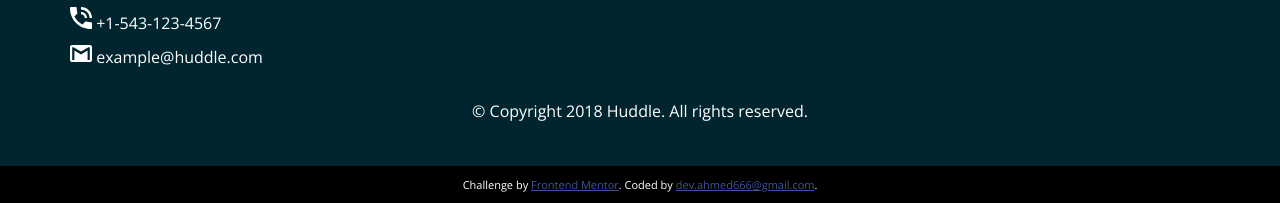
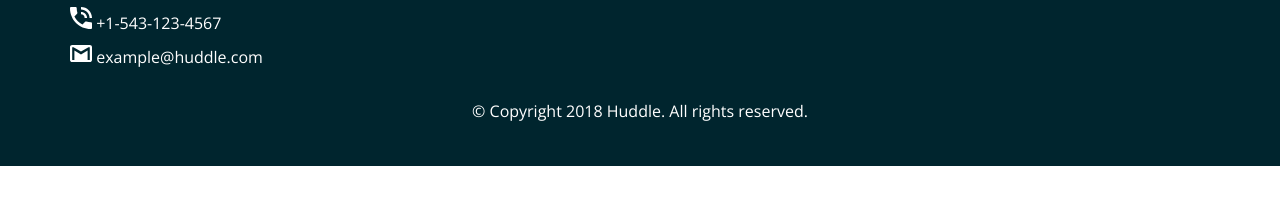
Before and after one commit to devAhmedSixSixSix/huddle-landing-page-with-alternating-feature-blocks, a plain HTML site: page index.html in a window 1280 px wide. Shown: the part 2183-2386 px from the top of the page. After the commit the page ends 2349 px from the top, so only its background shows below. Drawn offline with nearby package versions, Linux system fonts and the light colour scheme.

Commit message:
Update index.html

```diff
--- a/index.html
+++ b/index.html
@@ -4,15 +4,7 @@
   <meta charset="UTF-8">
   <meta name="viewport" content="width=device-width, initial-scale=1.0"> <!-- displays site properly based on user's device -->
 
-  <link rel="icon" type="image/png" sizes="32x32" href="./images/favicon-32x32.png">
-
-  <title>Frontend Mentor | Huddle landing page with alternating feature blocks</title>
-
-  <!-- Feel free to remove these styles or customise in your own stylesheet 👍 -->
-  <style>
-    .attribution { font-size: 11px; text-align: center; }
-    .attribution a { color: hsl(228, 45%, 44%); }
-  </style>
+  <title>Huddle landing page with alternating feature blocks</title>
 
   <!-- google fonts -->
   <link rel="preconnect" href="https://fonts.googleapis.com">
@@ -139,11 +131,6 @@
 
     <!-- end footer -->
 
-  <footer>
-    <p class="attribution">
-      Challenge by <a href="https://www.frontendmentor.io?ref=challenge" target="_blank">Frontend Mentor</a>.
-      Coded by <a href="#">dev.ahmed666&commat;gmail.com</a>.
-    </p>
-  </footer>
+
 </body>
 </html>
```
